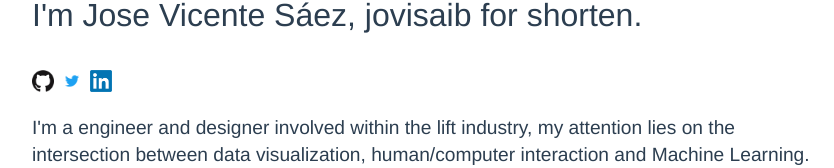
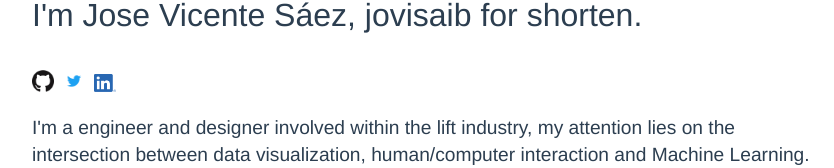
Before and after one commit to jovisaib/webpage-own, a Vue app: page / in a window 1280 px wide. Shown: the part 145-313 px from the top of the page, without its empty margins (104-938 px from the left). Built offline with nearby package versions, Linux system fonts and the light colour scheme.

Commit message:
added more space between social icons

```diff
--- a/src/components/Home.vue
+++ b/src/components/Home.vue
@@ -9,11 +9,7 @@
     <a href="https://twitter.com/dr_isotopo" class="social_link" target="_blank">
       <img class="social_icons" alt="Twitter logo" src="../assets/twitter_logo.png" />
     </a>
-    <a
-      href="https://www.linkedin.com/in/jose-vicente-s%C3%A1ez-ib%C3%A1%C3%B1ez-43ab29a7/"
-      class="social_link"
-      target="_blank"
-    >
+    <a href="#" class="social_link" target="_blank">
       <img class="social_icons" alt="Linkedin logo" src="../assets/linkedin_logo.png" />
     </a>
 
@@ -65,7 +61,7 @@ a {
 }
 
 .social_link {
-  margin-right: 7px;
+  margin-right: 9px;
 }
 
 .social_icons {
```
Also changed, not shown: src/assets/linkedin_logo.png.
